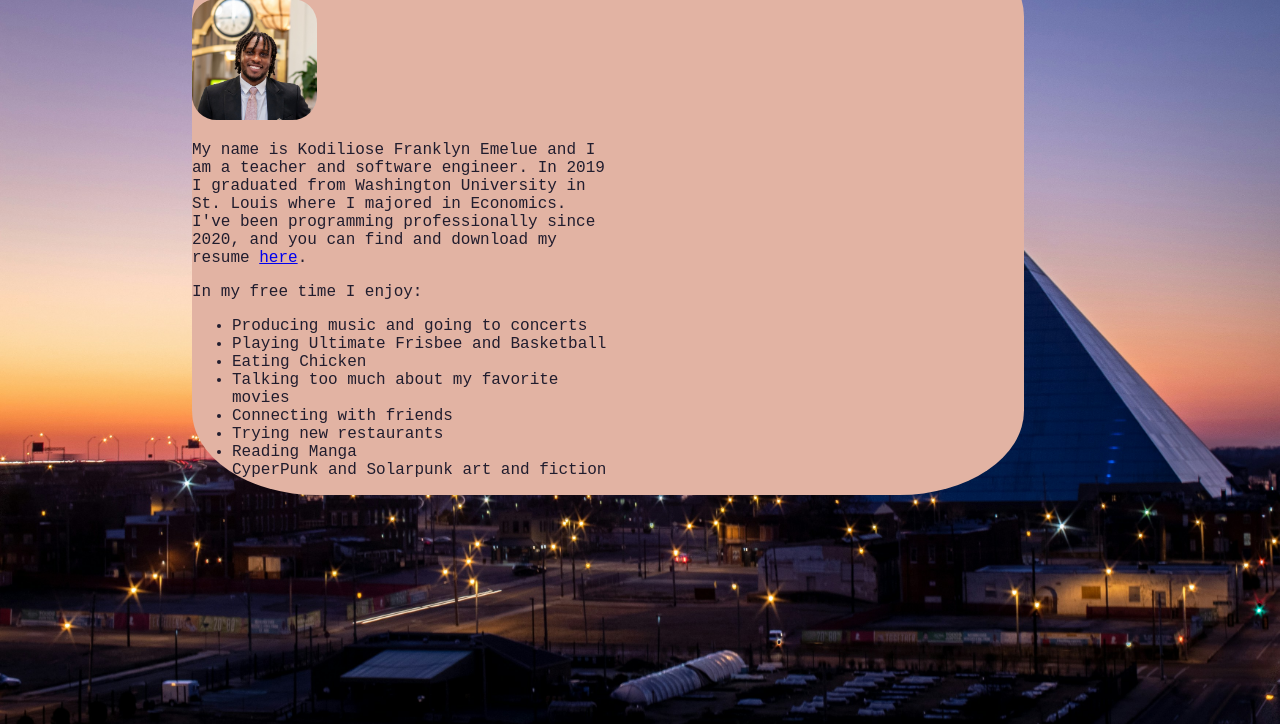
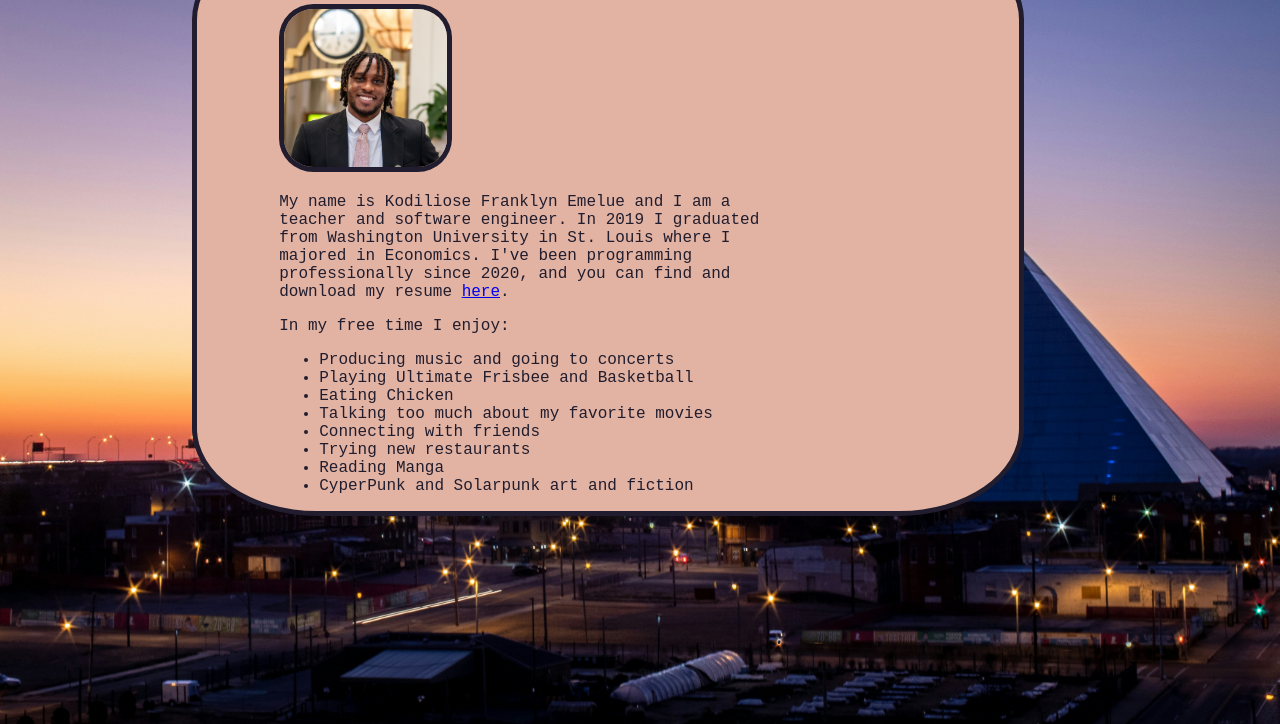
Before and after one commit to kfemelue/about-me, a plain HTML site: page index.html in a window 1280 px wide. Shown: the part 76-800 px from the top of the page. Drawn offline with Linux system fonts and the light colour scheme.

Commit message:
Align content in about me styling, add borders

```diff
--- a/styles.css
+++ b/styles.css
@@ -4,8 +4,8 @@ body {
     height: 100%;
     background-attachment: fixed;
     background-position: center;
-    background-repeat: no-repeat;
-
+    background-repeat: repeat;
+    background-size: cover;
 
 }
 #about-me-content {
@@ -17,20 +17,24 @@ body {
     left:15%;
     justify-content: center;
     border-radius: 15%;
+    border-width: thick;
+    border-color: #211D2E;
+    border-style: solid;
 }
-h1 {
+section, h1{
     font-family: 'Courier New', Courier, monospace;
-}
-section{
-    font-family: 'Courier New', Courier, monospace;
-    width: 50%;
+    width: 60%;
     align-self: center;
     position:relative;
+    left: 10%;
 }
 img {
     border-radius: 20%;
-    height: 30%;
-    width: 30%;
+    height: 33%;
+    width: 33%;
+    border-width: thick;
+    border-color: #211D2E;
+    border-style: solid;
 }
 /* #blurb {
     justify-content: center;
```
